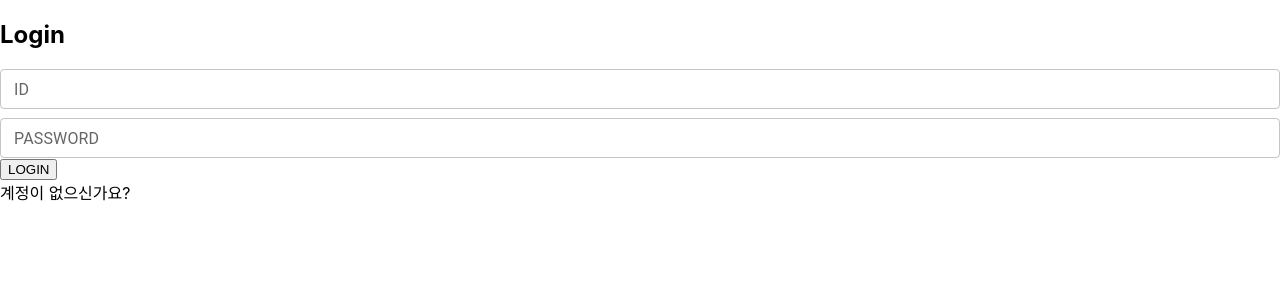
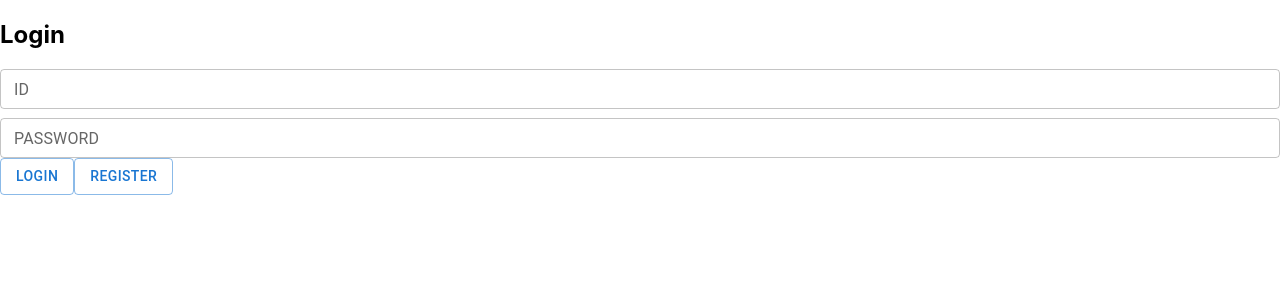
Before and after one commit to SeungjaeLim/EYE-LOVE-U, a React (Create React App) app: page / in a window 1280 px wide. Shown: the top 300 px of the page. Built offline with nearby package versions, Linux system fonts and the light colour scheme; no server answers; the HTML template or start-up script is replaced by a standard one.

Commit message:
로비 버튼 수정

```diff
--- a/src/components/Login.js
+++ b/src/components/Login.js
@@ -56,13 +56,12 @@ function Login({ setUserId }) {
                     <TextField label="ID" style={{ marginBottom: "0.6rem", width: "100%", style: {fontFamily:'paybooc'} }} autoComplete="off" size="small" name="id"/>
                     <TextField label="PASSWORD" style={{ width: "100%", style: {fontFamily:'paybooc'} }} type="password" size="small" autoComplete="off" name="pwd"/>
                 </div>
-                <input className="SubmitButton" type="submit" value="LOGIN"/>
+                <Button variant='outlined' type='submit'>Login</Button>
+                <Button variant='outlined' type='button' onClick={(e) => {
+                    e.preventDefault();
+                    onClickRegister("register");}}>Register</Button>
             </form>
-            <div className="RegisterButton" onClick={(e) => {
-                e.preventDefault();
-                onClickRegister("register"); }}>
-                계정이 없으신가요?
-            </div>
+
             <Dialog open={alertOpen}>
                 <DialogTitle style={{ display: "flex", justifyContent: "center"}} >로그인에 실패했습니다.</DialogTitle>
                 <DialogActions>
```
Also changed, not shown: 1 other file (tests, documents, lock files or other folders).
